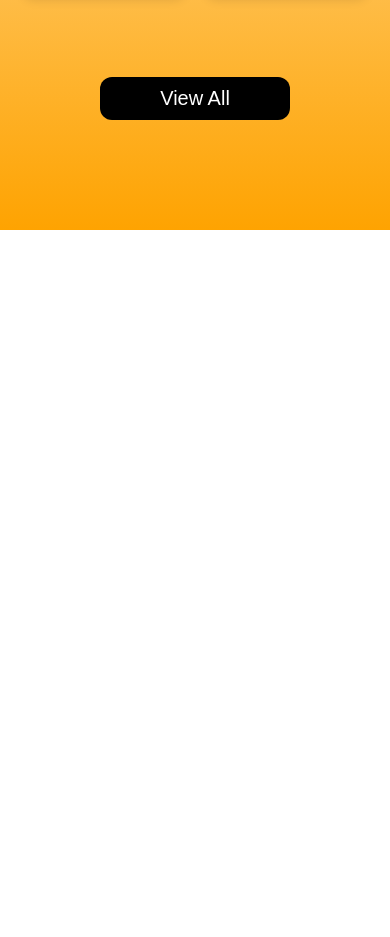
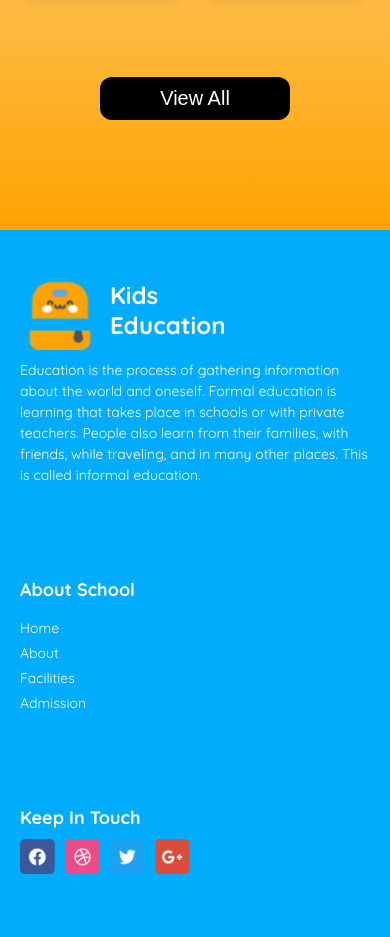
Before and after one commit to mforhad23/responsive-project, a plain HTML site: page index.html in a window 390 px wide. Shown: the part 3208-4145 px from the top of the page. Before the commit the page ends 3438 px from the top, so only its background shows below. Drawn offline with Linux system fonts and the light colour scheme.

Commit message:
added footer, icons and made it  responsive

```diff
--- a/index.html
+++ b/index.html
@@ -127,18 +127,50 @@
 
 </section>
 
-        </body>
-        </html>
-    </header>
+</header>
+
+
+<footer class="footer">
+    <div class="footer-container">
+
+        <div class="footer-left">
+            <div class="logo">
+                <img src="assets/logo.png" alt="">
+                <span>Kids <br><strong>Education</strong></span>
+            </div>
+            <p>
+                Education is the process of gathering information about the world and oneself. Formal education is learning that takes place in schools or with private teachers. People also learn from their families, with friends, while traveling, and in many other places. This is called informal education.
+            </p>
+        </div>
+
+
+        <div class="footer-center">
+            <h3>About School</h3>
+            <ul>
+                <li><a href="">Home</a></li>
+                <li><a href="">About</a></li>
+                <li><a href="">Facilities</a></li>
+                <li><a href="">Admission</a></li>
+            </ul>
+        </div>
+
+
+        <div class="footer-right">
+            <h3>Keep In Touch</h3>
+            <div class="social-icons">
+                <img src="assets/fb.png" alt="">
+                <img src="assets/dribble.png" alt="">
+                <img src="assets/twitter.png" alt="">
+                <img src="assets/google+.png" alt="">
+            </div>
+        </div>
+    </div>
+</footer>
 
 
 
 
 
 
-    <footer>
-
-    </footer>
-
 </body>
 </html>
--- a/styles/style.css
+++ b/styles/style.css
@@ -224,6 +224,8 @@ body{
   margin: 5px;
 
 }
+
+
 /* Stories section */
 
 
@@ -234,13 +236,13 @@ body{
   background: linear-gradient(rgba(255, 255, 255, 1),rgba(254, 163, 1, 1)); /* Soft gradient background */
   position: relative;
 }
-/* Heading */
+
 .stories h2 {
   font-size: 32px;
   margin-bottom: 20px;
 }
 
-/* Stories Layout */
+
 .stories-container {
   display: flex;
   justify-content: center;
@@ -249,7 +251,7 @@ body{
   margin: 0 auto;
 }
 
-/* Main Story Card */
+
 .main-story {
   background: white;
   border-radius: 15px;
@@ -394,13 +396,100 @@ body{
 
 
 
+.footer {
+  background-color: #01ACFD;
+  padding: 40px 20px;
+  color: white;
+}
 
-/* navbar styles */
+
+.footer-container {
+  display: flex;
+  justify-content: space-between;
+  align-items: flex-start;
+  max-width: 1100px;
+  margin: 0 auto;
+}
+
+
+.footer-left {
+  max-width: 350px;
+}
+
+.footer-left .logo {
+  display: flex;
+  align-items: center;
+  gap: 10px;
+  font-size: 24px;
+  font-weight: bold;
+}
+
+.footer-left .logo img {
+  width: 80px;
+  height: 80px; /* Adjust logo size */
+}
+
+.footer-left p {
+  font-size: 14px;
+  margin-top: 10px;
+  line-height: 1.5;
+}
+
+
+.footer-center h3 {
+  font-size: 18px;
+  margin-bottom: 10px;
+}
+
+.footer-center ul {
+  list-style: none;
+  padding-left: 0 ;
+
+}
+
+.footer-center ul li {
+  margin: 5px 0;
+
+}
+
+.footer-center ul li a {
+  text-decoration: none;
+  color: white;
+  font-size: 14px;
+
+}
 
 
 
 
-/* banner styles */
+
+.footer-right h3 {
+  font-size: 18px;
+  margin-bottom: 10px;
+}
+
+.social-icons {
+  display: flex;
+  gap: 10px;
+}
+
+.social-icons img {
+  display: flex;
+  justify-content: center;
+  align-items: center;
+  width: 35px;
+  height: 35px;
+
+  border-radius: 5px;
+  text-decoration: none;
+  color: white;
+
+}
+
+
+
+
+
 
 
 
@@ -456,8 +545,12 @@ body{
   .text-content h1{
     text-align: center;
   }
+  .text-content h1 br{
+
+  }
   .text-content p{
     text-align: center;
+
   }
 /* curriculum responsive */
 
@@ -478,4 +571,21 @@ body{
     grid-template-columns: repeat(2, 1fr);
   }
 
+
+
+  /* footer section */
+  .footer-container {
+    flex-direction: column;
+    text-align: left;
+
+}
+
+.footer-left, .footer-center, .footer-right {
+    margin-bottom: 60px;
+}
+
+.social-icons {
+    justify-content: center;
+}
+
  }
```
